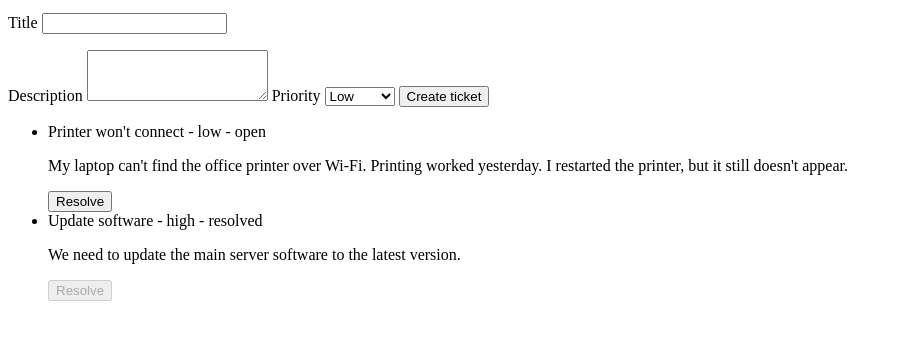
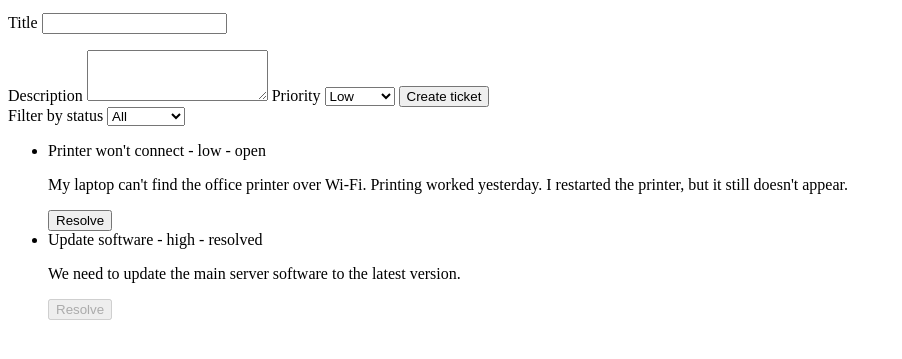
Before and after one commit to Noveyam/it-ticket-tracker, a plain HTML site: page index.html in a window 1280 px wide. Shown: the part 101-460 px from the top of the page, without its empty margins (0-902 px from the left). Drawn offline with Linux system fonts and the light colour scheme.

Commit message:
Add status filtering to the ticket list

```diff
--- a/index.html
+++ b/index.html
@@ -4,7 +4,7 @@
   <meta charset="UTF-8">
   <meta name="viewport" content="width=device-width, initial-scale=1.0">
   <title>IT Ticket Tracker</title>
-  <script src="ticket.js" defer></script>
+  <script src="ticket.js?v=2" defer></script>
 </head>
 <body>
   <h1>IT Ticket Tracker</h1>
@@ -23,6 +23,12 @@
     </select>
     <button type="submit">Create ticket</button>
   </form>
+  <label for="status-filter">Filter by status</label>
+  <select id="status-filter">
+    <option selected value="all">All</option>
+    <option value="open">Open</option>
+    <option value="resolved">Resolved</option>
+  </select>
   <ul id="ticket-list"></ul>
 </body>
 </html>
--- a/ticket.js
+++ b/ticket.js
@@ -45,13 +45,19 @@ const ticketTitleElement = document.getElementById("ticket-title");
 const ticketErrorElement = document.getElementById("title-error");
 const ticketPriorityElement = document.getElementById("ticket-priority");
 const ticketDescriptionElement = document.getElementById("ticket-description");
+const ticketFilterElement = document.getElementById("status-filter");
 
 openCountElement.textContent = countOpen(tickets);
 
 // Displays all tickets
 function renderTickets(tickets) {
   ticketListElement.replaceChildren();
+  const selectedStatus = ticketFilterElement.value;
+
   for (const currentTicket of tickets) {
+    if (selectedStatus !== "all" && currentTicket.status !== selectedStatus) {
+      continue;
+    }
     const priorityLabel = currentTicket.priority ?? "not set";
 
     const listItem = document.createElement("li");
@@ -109,3 +115,7 @@ ticketFormElement.addEventListener("submit", function (event) {
   openCountElement.textContent = countOpen(tickets);
   ticketFormElement.reset();
 });
+
+ticketFilterElement.addEventListener("change", function () {
+  renderTickets(tickets);
+});
```
